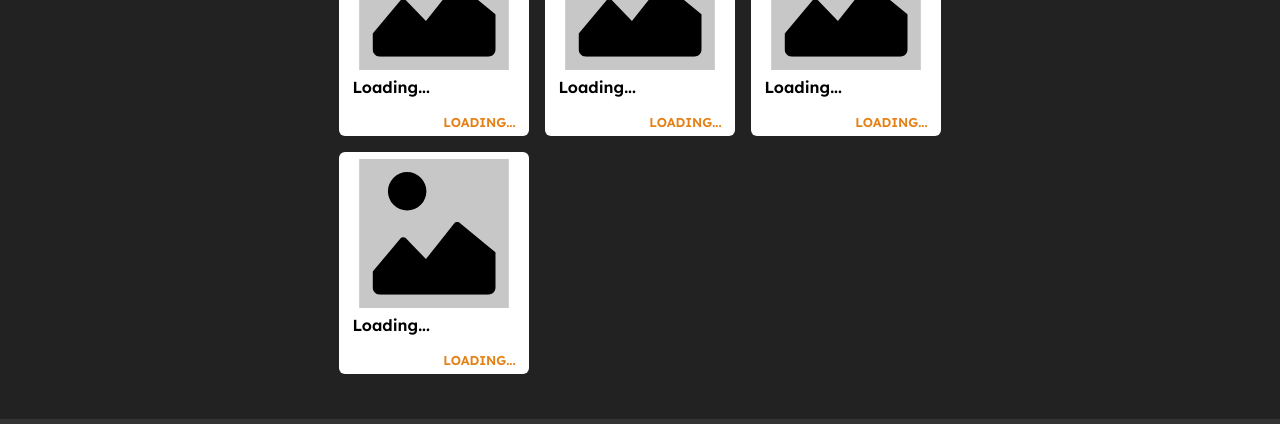
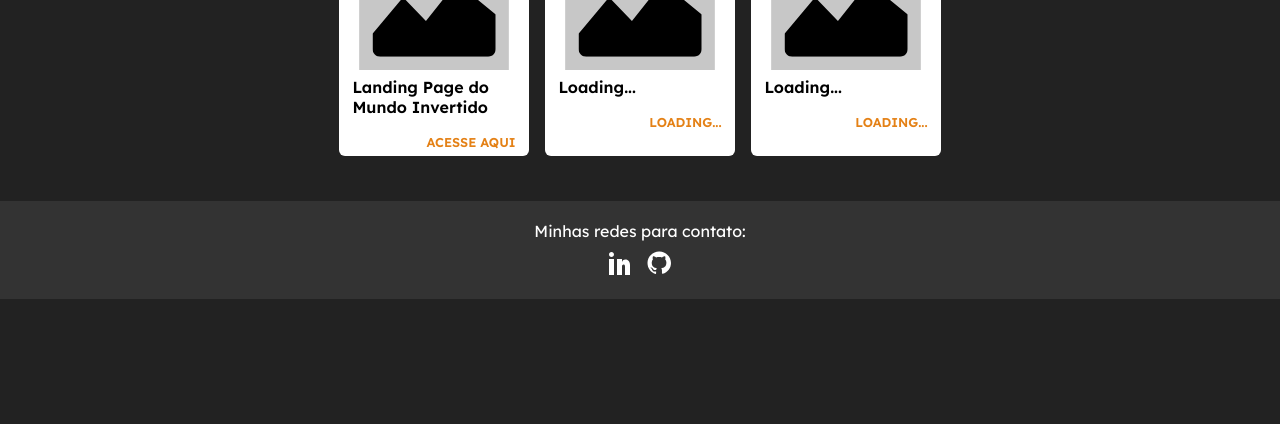
Before and after one commit to VanderleyOliveira/Ri-Happy-Frontend, a plain HTML site: page index.html in a window 1280 px wide. Shown: the part 771-1195 px from the top of the page. After the commit the page ends 1070 px from the top, so only its background shows below. Drawn offline with Linux system fonts and the light colour scheme.

Commit message:
add project 7 in home

```diff
--- a/index.html
+++ b/index.html
@@ -32,7 +32,7 @@
                     Landing Page CSS
                 </div>
                 <div class="link-project">
-                    <a href="./projects/landing-page-css/index.html" target="_blank">Acesse aqui</a>
+                    <a href="./src/projects/lp-css/index.html" target="_blank">Acesse aqui</a>
                 </div>
             </div>
 
@@ -45,7 +45,7 @@
                     Detona Ralph Game
                 </div>
                 <div class="link-project">
-                    <a href="./projects/game-detona-ralph/index.html" target="_blank">Acesse aqui</a>
+                    <a href="./src/projects/game-detona-ralph/index.html" target="_blank">Acesse aqui</a>
                 </div>
             </div>
 
@@ -58,7 +58,7 @@
                     Jogo da Mémoria
                 </div>
                 <div class="link-project">
-                    <a href="./projects/memory-game/index.html" target="_blank">Acesse aqui</a>
+                    <a href="./src/projects/memory-game/index.html" target="_blank">Acesse aqui</a>
                 </div>
             </div>
 
@@ -71,7 +71,7 @@
                     Pokedex
                 </div>
                 <div class="link-project">
-                    <a href="./projects/pokedex/index.html" target="_blank">Acesse aqui</a>
+                    <a href="./src/projects/pokedex/index.html" target="_blank">Acesse aqui</a>
                 </div>
             </div>
 
@@ -84,7 +84,7 @@
                     Jo-ken-po
                 </div>
                 <div class="link-project">
-                    <a href="./projects/jo-ken-po/index.html" target="_blank">Acesse aqui</a>
+                    <a href="./src/projects/jo-ken-po/index.html" target="_blank">Acesse aqui</a>
                 </div>
             </div>
 
@@ -97,20 +97,20 @@
                     Web Piano
                 </div>
                 <div class="link-project">
-                    <a href="./projects/web-piano/index.html" target="_blank">Acesse aqui</a>
+                    <a href="./src/projects/web-piano/index.html" target="_blank">Acesse aqui</a>
                 </div>
             </div>
 
             <!-- project 7 -->
             <div class="card">
                 <div class="card-image">
-                    <img src="./src/public/imgs/img-loading.svg" alt="Capa do projeto Loading...">
+                    <img src="./src/public/imgs/img-loading.svg" alt="Capa do projeto Landing Page do Mundo Invertido">
                 </div>
                 <div class="title-project">
-                    Loading...
+                    Landing Page do Mundo Invertido
                 </div>
                 <div class="link-project">
-                    <a href="./projects/" target="_blank">Loading...</a>
+                    <a href="./src/projects/lp-mundo-invertido/index.html" target="_blank">Acesse aqui</a>
                 </div>
             </div>
 
@@ -123,7 +123,7 @@
                     Loading...
                 </div>
                 <div class="link-project">
-                    <a href="./projects/" target="_blank">Loading...</a>
+                    <a href="./src/projects/" target="_blank">Loading...</a>
                 </div>
             </div>
 
@@ -136,20 +136,7 @@
                     Loading...
                 </div>
                 <div class="link-project">
-                    <a href="./projects/" target="_blank">Loading...</a>
-                </div>
-            </div>
-
-            <!-- project 10 -->
-            <div class="card">
-                <div class="card-image">
-                    <img src="./src/public/imgs/img-loading.svg" alt="Capa do projeto Loading...">
-                </div>
-                <div class="title-project">
-                    Loading...
-                </div>
-                <div class="link-project">
-                    <a href="./projects/" target="_blank">Loading...</a>
+                    <a href="./src/projects/" target="_blank">Loading...</a>
                 </div>
             </div>
         </div>
```
